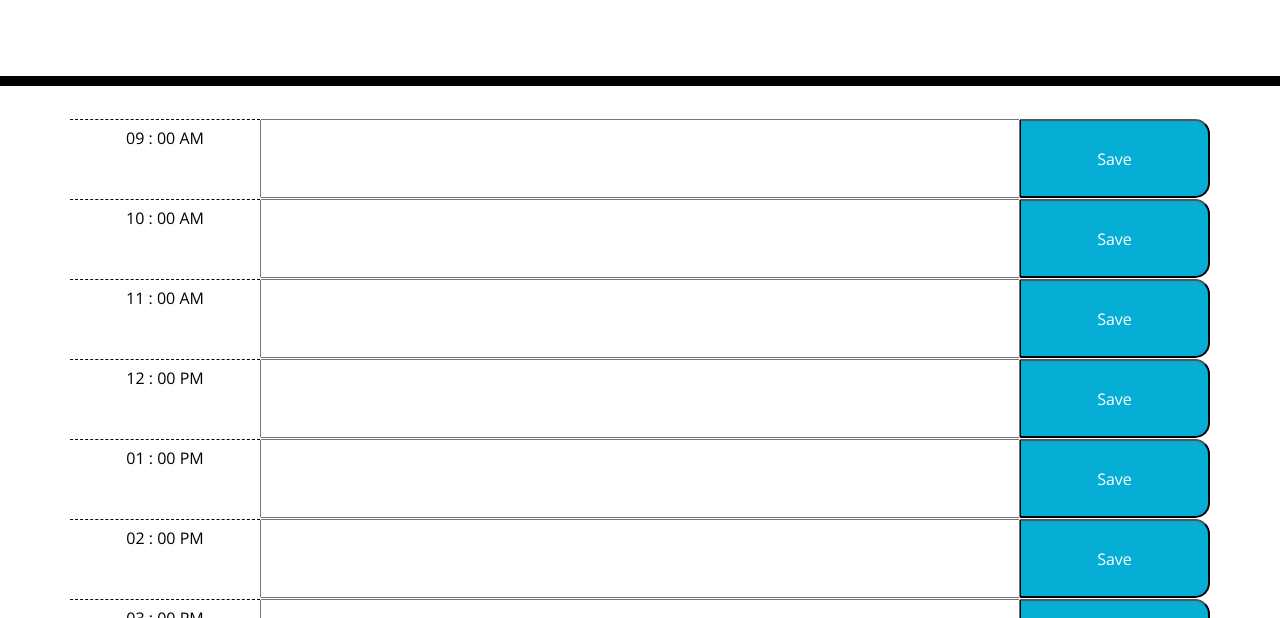
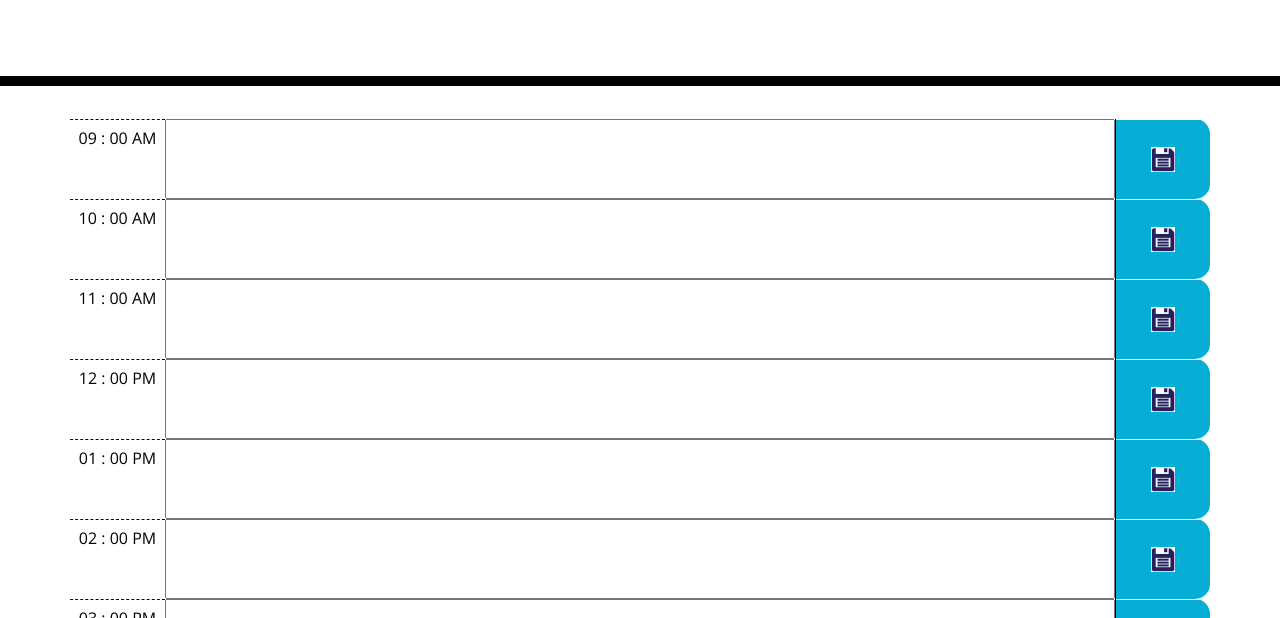
Before and after one commit to SanjeevKumar-DEV/Work-Day-Scheduler, a plain HTML site: page index.html in a window 1280 px wide. Shown: the part 182-800 px from the top of the page. Drawn offline with nearby package versions, Linux system fonts and the light colour scheme.

Commit message:
Added some styling to save button and central postioning in the div contaimer

```diff
--- a/Assets/CSS/style.css
+++ b/Assets/CSS/style.css
@@ -28,7 +28,7 @@ textarea {
 .time-block {
   text-align: center;
   border-radius: 0px;
-  padding-top: 10px;
+  padding: 10px 0px;
 }
 
 .row {
@@ -70,3 +70,8 @@ textarea {
   font-size: 20px;
   transition: all 0.3s ease-in-out;
 }
+
+.saveButtonEnhanced {
+  justify-content: space-around;
+  align-items: center;
+}
--- a/Assets/JS/script.js
+++ b/Assets/JS/script.js
@@ -14,15 +14,15 @@ var numberOfRowsRequired = finalTimeInHours - intialTimeInHours + 1;
 function createAndRenderScheduler() {
     for (var i = 0; i < numberOfRowsRequired & i <= maxNumberOfRows; i++) {
         var rowElement = $('<div>');
-        rowElement.attr('class', 'row justify-content-center');
+        rowElement.attr('class', 'row');
         rowElement.attr('id', 'row-' + intialTimeInHours + i);
-        console.log(i + ' : ' + j)
+        // console.log(i + ' : ' + j)
         for (var j = 0; j < 3; j++) {
             // First column as time to be created and populated in deparate
             var colElement;
             if (j == 0) {
-                colElement = $('<div>');
-                colElement.attr('class', 'col-2 time-block hour');
+                colElement = $('<text>');
+                colElement.attr('class', 'col-1 time-block hour description');
                 colElement.attr('id', 'row-' + intialTimeInHours + i + '-col-' + j);
                 time = intialTimeInHours + i;
                 if ((time % 24) >= 0 & (time % 24) < 12) {
@@ -56,15 +56,22 @@ function createAndRenderScheduler() {
             if (j === 1) {
                 colElement = $('<input>');
                 colElement.attr('type', 'text');
-                colElement.attr('class', 'col-8');
+                colElement.attr('class', 'col-10');
                 colElement.attr('id', 'row-' + intialTimeInHours + i + '-col-' + j);
             }
             if (j === 2) {
-                colElement = $('<input>');
-                colElement.attr('class', 'col-2 saveBtn');
-                colElement.attr('type', 'button');
-                colElement.attr('value', 'Save');
+                colElement = $('<div>');
+                colElement.attr('class', 'col-1 saveBtn');
                 colElement.attr('id', 'row-' + intialTimeInHours + i + '-col-' + j);
+                var colElementDiv = $('<div>');
+                colElementDiv.attr('class', 'row saveButtonEnhanced');
+                var colElementInputImg = $('<input>');
+                colElementInputImg.attr('class', 'col-xs-auto col-sm-auto');
+                colElementInputImg.attr('type', 'image');
+                colElementInputImg.attr('src', './Assets/Images/saveButton.png');
+                colElementInputImg.attr('height', '25px');
+                colElementDiv.append(colElementInputImg);
+                colElement.append(colElementDiv);
             }
             rowElement.append(colElement);
         }
```
Also changed, not shown: Assets/Images/saveButton.png (added), Assets/Images/saveButton1.png (added), Assets/Images/saveButton2.png (added).
